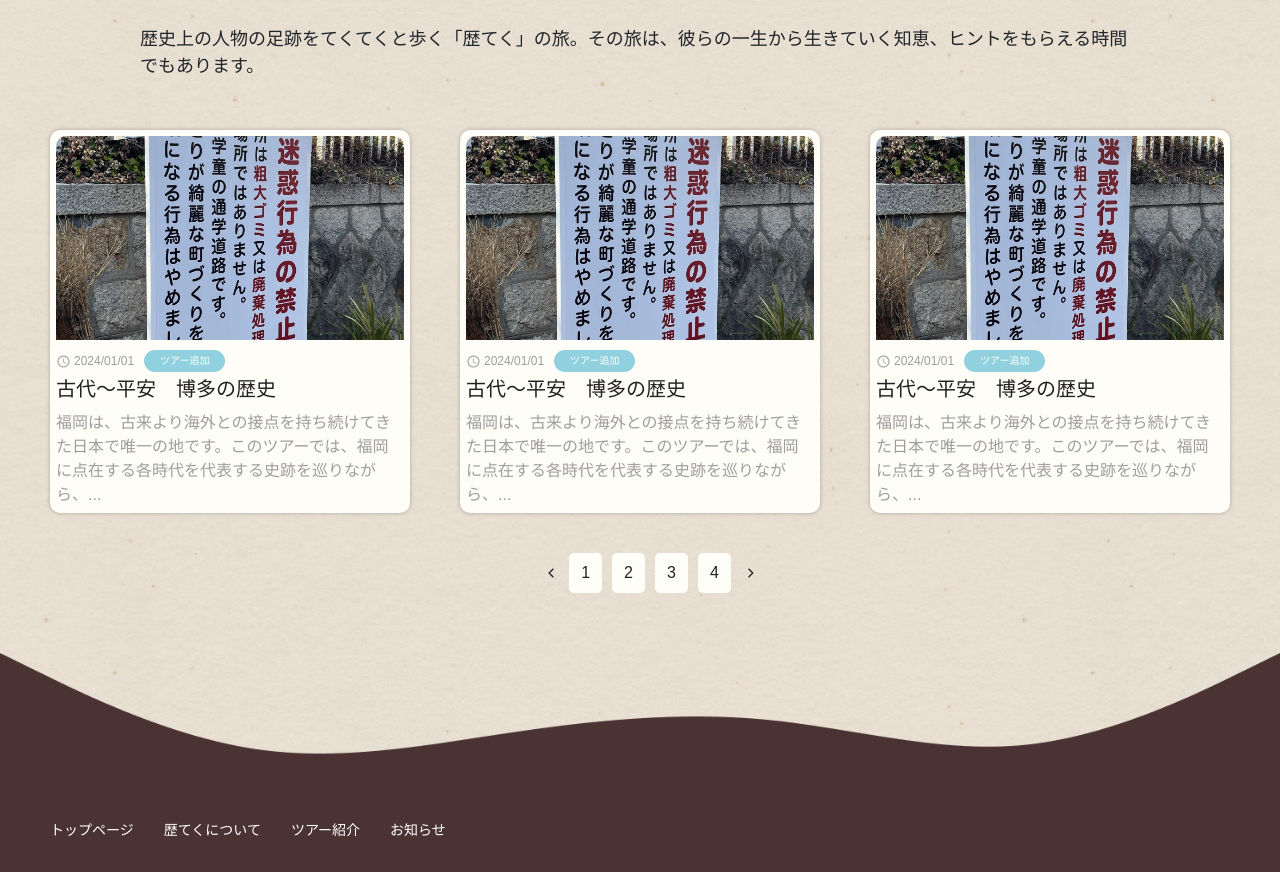
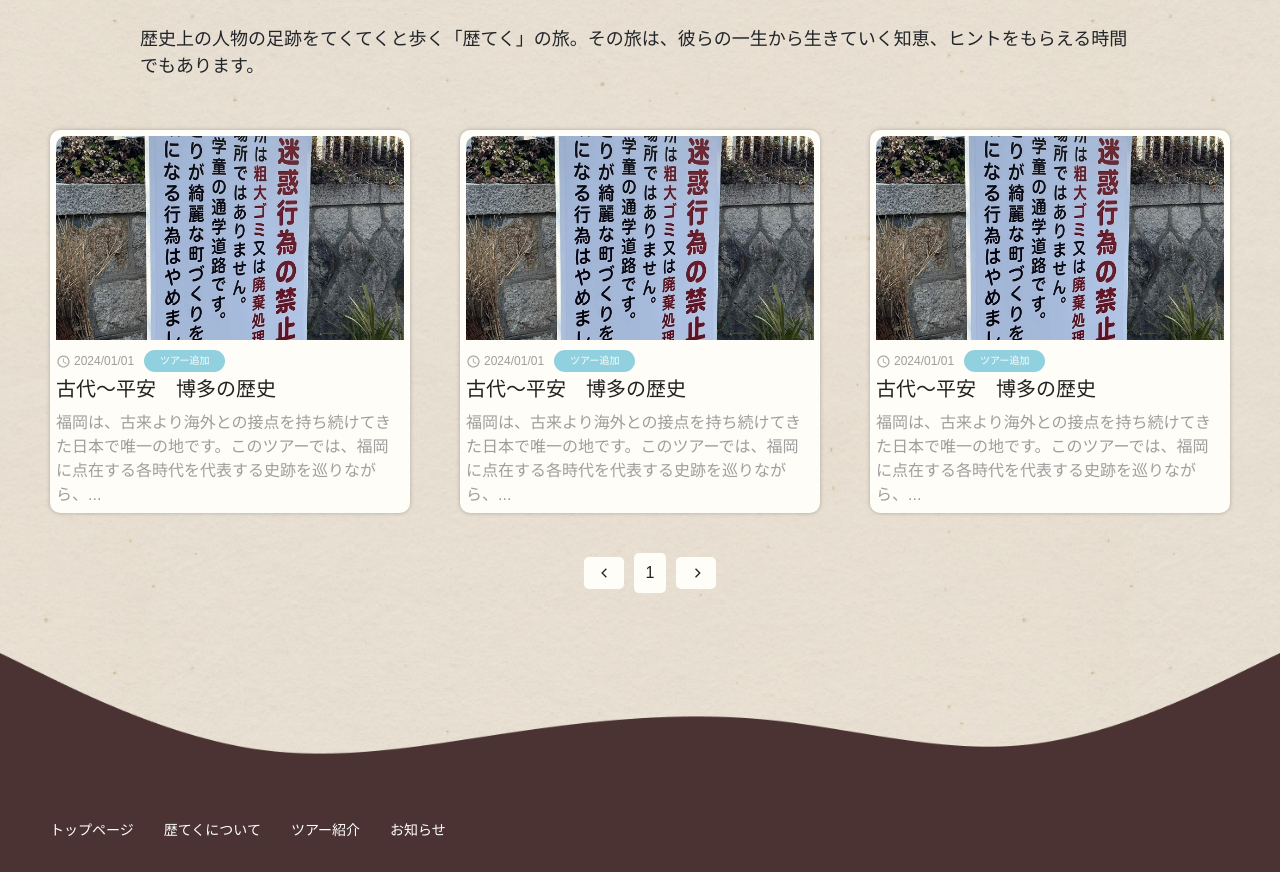
Before and after one commit to huynhnguyen1906/Reki-Teku, a Next.js app: page /news/a in a window 1280 px wide. Shown: the part 4860-5732 px from the top of the page. Built offline with nearby package versions, Linux system fonts and the light colour scheme; a web font is replaced by a local one.

Commit message:
refactor: Update ThumbnailSlider component to use useRef for mainSlider and thumbnailSlider

```diff
--- a/src/components/News/Pagination.tsx
+++ b/src/components/News/Pagination.tsx
@@ -1,27 +1,40 @@
+'use client';
 import Style from '@styles/componentsStyles/News/Pagination.module.scss';
 import { CgChevronLeft } from 'react-icons/cg';
 import { CgChevronRight } from 'react-icons/cg';
 
-export default function Pagination() {
+interface PaginationProps {
+    currentPage: number;
+    totalPages: number;
+    onPageChange: (page: number) => void;
+}
+
+export default function Pagination({ currentPage, totalPages, onPageChange }: PaginationProps) {
+    const handleClick = (page: number) => {
+        if (page >= 1 && page <= totalPages) {
+            onPageChange(page);
+        }
+    };
+
     return (
         <div className={Style.pageNavi}>
             <ul>
-                <li>
+                <li onClick={() => handleClick(currentPage - 1)} className={currentPage === 1 ? Style.disabled : ''}>
                     <CgChevronLeft />
                 </li>
-                <li>
-                    <p>1</p>
-                </li>
-                <li>
-                    <p>2</p>
-                </li>
-                <li>
-                    <p>3</p>
-                </li>
-                <li>
-                    <p>4</p>
-                </li>
-                <li>
+                {[...Array(totalPages)].map((_, i) => (
+                    <li
+                        key={i}
+                        onClick={() => handleClick(i + 1)}
+                        className={currentPage === i + 1 ? Style.active : ''}
+                    >
+                        <p>{i + 1}</p>
+                    </li>
+                ))}
+                <li
+                    onClick={() => handleClick(currentPage + 1)}
+                    className={currentPage === totalPages ? Style.disabled : ''}
+                >
                     <CgChevronRight />
                 </li>
             </ul>
--- a/styles/componentsStyles/News/NewsContainer.module.scss
+++ b/styles/componentsStyles/News/NewsContainer.module.scss
@@ -5,7 +5,7 @@
     padding: 0 50px;
     flex-direction: column;
     justify-content: center;
-    align-items: center;
+    align-items: flex-start;
     gap: 4rem;
     .ItemBox {
         display: flex;
--- a/styles/componentsStyles/News/Pagination.module.scss
+++ b/styles/componentsStyles/News/Pagination.module.scss
@@ -1,6 +1,7 @@
 @import '/styles/variables';
 
 .pageNavi {
+    align-self: center;
     ul {
         display: flex;
         justify-content: center;
@@ -12,12 +13,13 @@
             display: flex;
             justify-content: center;
             align-items: center;
+            cursor: pointer;
+            padding: 8px 12px;
+            background: $accent-color-white;
+            border-radius: 5px;
             p {
-                padding: 8px 12px;
                 color: $text-color;
                 font-size: 16px;
-                border-radius: 5px;
-                background: $accent-color-white;
                 &:hover {
                     color: $accent-color-white;
                     background: $accent-color-brown;
```
Also changed, not shown: src/components/Tours/ToursCard.tsx (+20 -8 lines), src/components/Tours/ToursContainer.tsx (+25 -15 lines), styles/componentsStyles/Tours/ScheduleItem.module.scss (+11 -4 lines), styles/componentsStyles/Tours/ToursCard.module.scss (+8 -4 lines).
